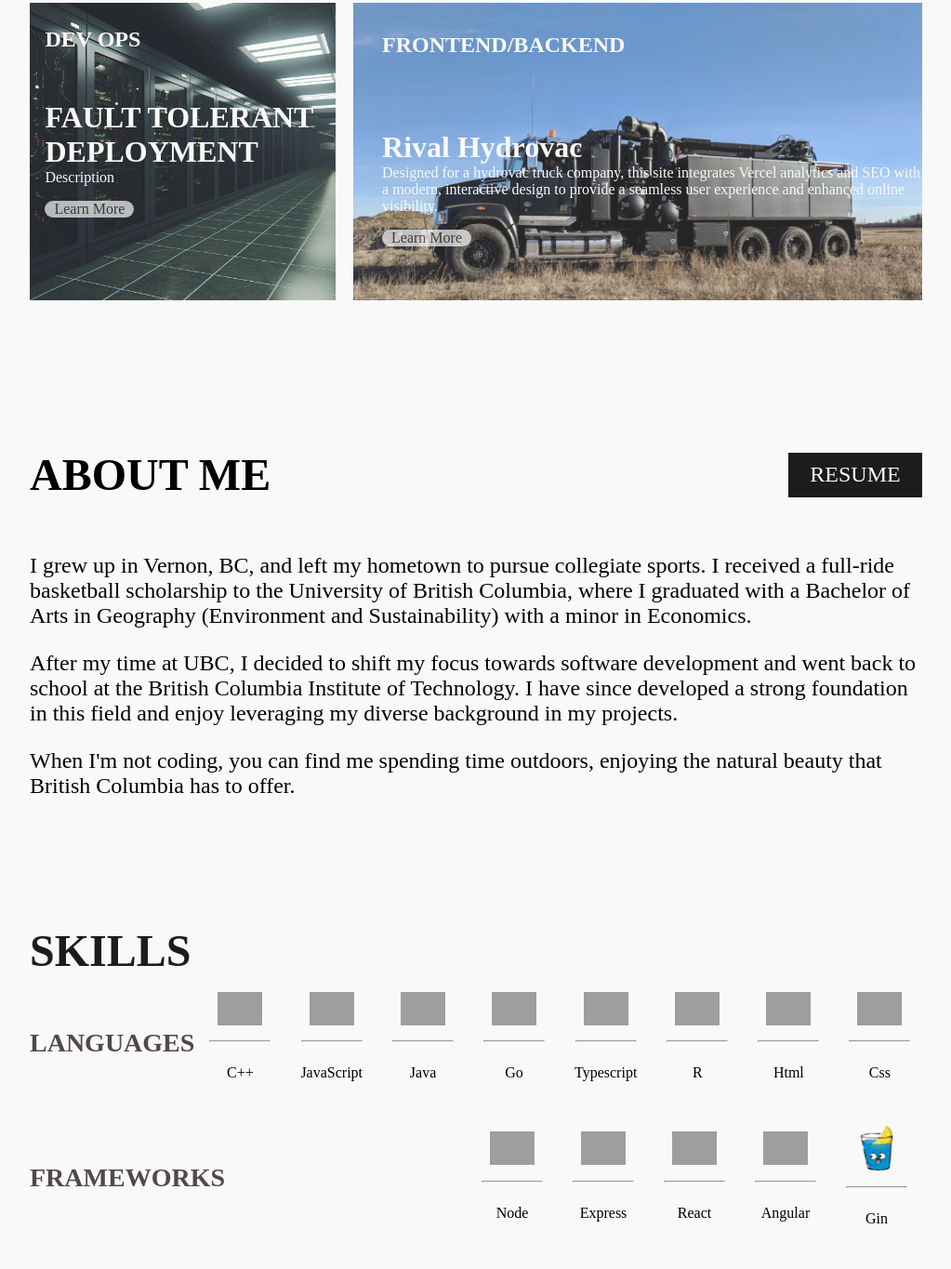
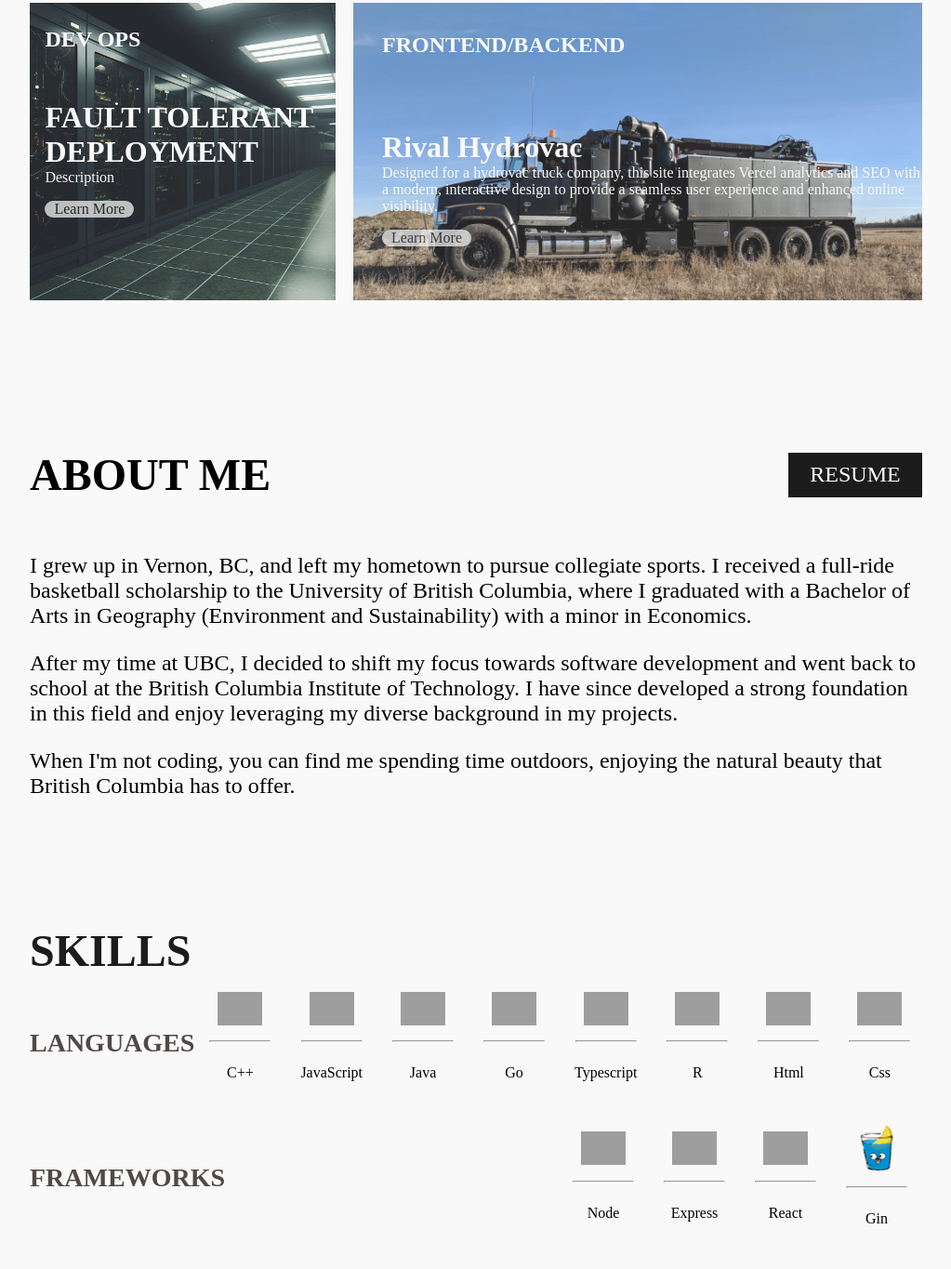
Before and after one commit to will-ondrik/portfolio-site, a plain HTML site: page index.html in a window 1280 px wide. Shown: the part 1488-2853 px from the top of the page at 93% size, without its empty margins (128-1151 px from the left). Drawn offline with Linux system fonts and the light colour scheme; grey boxes are pictures that could not be loaded.

Commit message:
Changed the css classes for the buttons on each project card - removed white class.

```diff
--- a/index.html
+++ b/index.html
@@ -74,7 +74,7 @@
                             <div class="project-details-s">
                                 <h1>FAULT TOLERANT DEPLOYMENT</h1>
                                 <p>Description</p>
-                                <div class="project-btn white-btn btn">Learn More</div>
+                                <div class="project-btn btn">Learn More</div>
                             </div>
                         </div>
                     </div>
@@ -171,11 +171,11 @@
                             <hr class="hr">
                             <p class="icon-text">React</p>
                         </div>
-                        <div class="skills">
+                       <!-- <div class="skills">
                             <img class="icon" src="https://cdn.jsdelivr.net/gh/devicons/devicon/icons/angularjs/angularjs-original.svg" />
                             <hr class="hr">
                             <p class="icon-text">Angular</p>
-                        </div>
+                        </div>-->
                         <div class="skills">
                             <img class="icon" src="./images/gingonicLogo.png" />
                             <hr class="hr">
```
